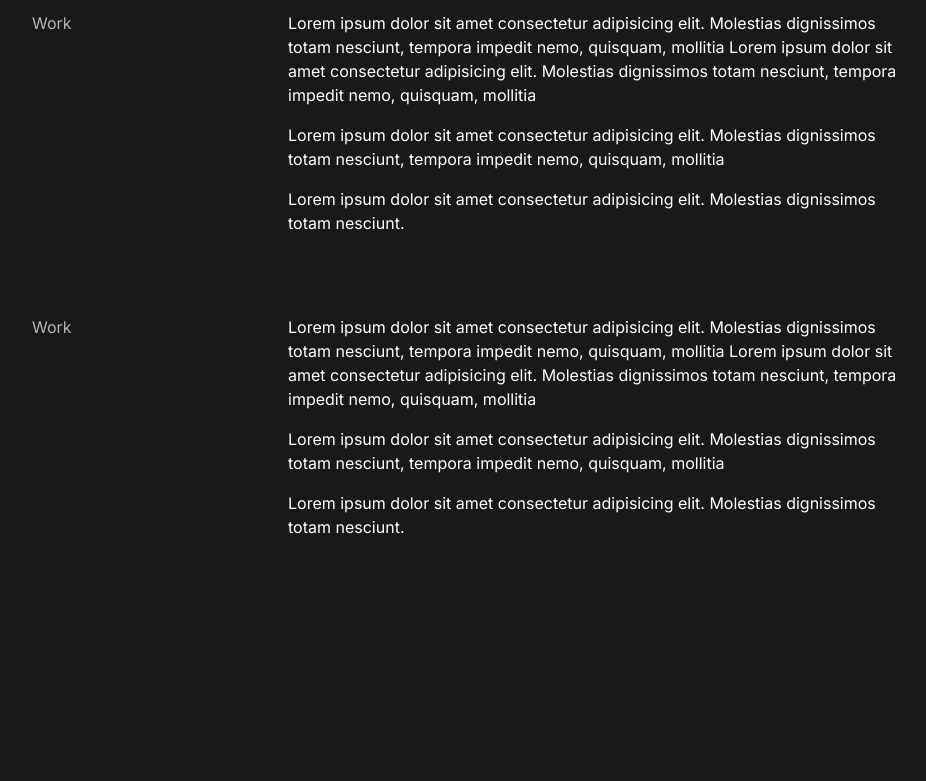
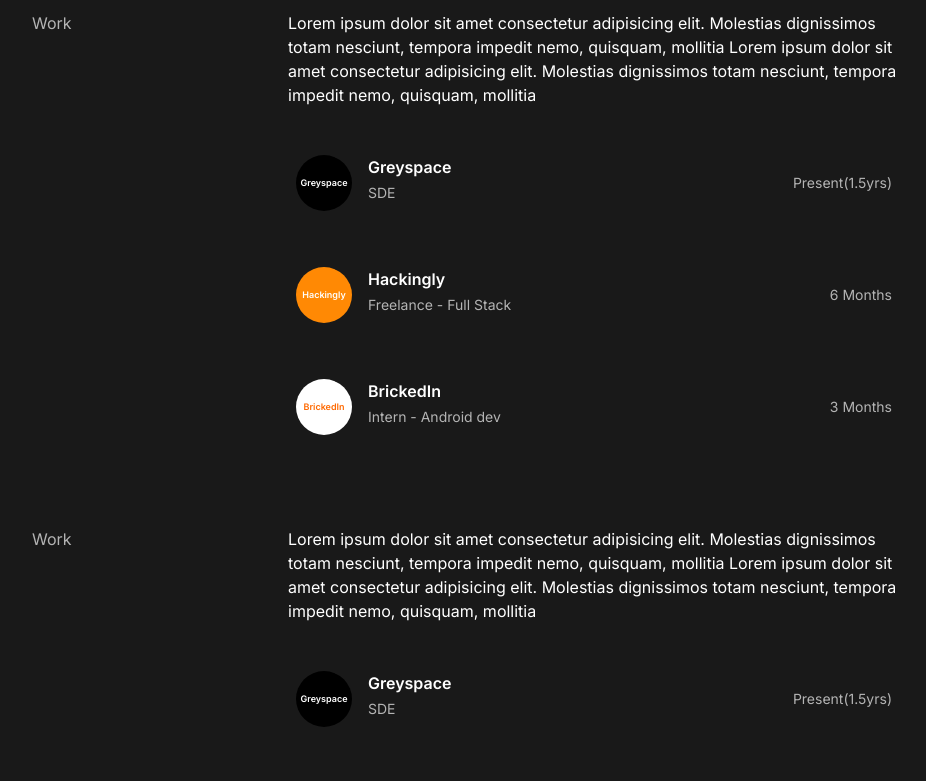
Before and after one commit to i-amansharma07/my-portfolio, a Next.js app: page /me in a window 1280 px wide. Shown: the part 900-1681 px from the top of the page, without its empty margins (174-1100 px from the left). Before the commit the page ends 1439 px from the top, so only its background shows below. Built offline with nearby package versions, Linux system fonts and the light colour scheme.

Commit message:
Build : Add Work card

```diff
--- a/src/app/me/page.tsx
+++ b/src/app/me/page.tsx
@@ -109,14 +109,11 @@ const WorkSection = () => {
           Lorem ipsum dolor sit amet consectetur adipisicing elit. Molestias
           dignissimos totam nesciunt, tempora impedit nemo, quisquam, mollitia
         </h1>
-        <h1>
-          Lorem ipsum dolor sit amet consectetur adipisicing elit. Molestias
-          dignissimos totam nesciunt, tempora impedit nemo, quisquam, mollitia
-        </h1>
-        <h1>
-          Lorem ipsum dolor sit amet consectetur adipisicing elit. Molestias
-          dignissimos totam nesciunt.
-        </h1>
+        <FlexColumn className="gap-4 mt-3 md:mt-5 flex-col-reverse">
+          {works.map((item) => (
+            <WorkCard key={item.name} work={item} />
+          ))}
+        </FlexColumn>
       </FlexColumn>
     </FlexRowToColumn>
   );
@@ -136,3 +133,63 @@ const MeSections = [
     component: WorkSection,
   },
 ];
+
+interface WorkCardType {
+  logo: string;
+  role: string;
+  name: string;
+  duration: string;
+  bgColor: string;
+  textColor: string;
+}
+
+const works: WorkCardType[] = [
+  {
+    logo: "https://internshala-uploads.internshala.com/logo/62e0e4c38530b1658905795.png.webp",
+    role: "Intern -  Android dev",
+    name: "BrickedIn",
+    duration: "3 Months",
+    bgColor: "bg-white",
+    textColor: "text-orange-500",
+  },
+  {
+    logo: "https://www.hackingly.in/_next/static/media/companyLogo.45fa23ea.png",
+    role: "Freelance - Full Stack",
+    name: "Hackingly",
+    duration: "6 Months",
+    bgColor: "bg-orange-400",
+    textColor: "text-white",
+  },
+  {
+    logo: "https://i0.wp.com/greyspacedigital.com/wp-content/uploads/2025/01/GS_Logo_White.png?fit=384%2C49&ssl=1",
+    role: "SDE",
+    name: "Greyspace",
+    duration: "Present(1.5yrs)",
+    bgColor: "bg-black",
+    textColor: "text-white",
+  },
+];
+
+//TODO - change the color on card while hover
+const WorkCard = ({ work }: { work: WorkCardType }) => {
+  return (
+    <div className="flex justify-between items-center py-3 px-2 hover:bg-gray-800 hover:shadow-2xl rounded-md transition-transform duration-300 transform hover:scale-110">
+      <div className="flex gap-4">
+        <div
+          className={`flex items-center justify-center rounded-full w-14 h-14 p-2  ${work.bgColor} `}
+        >
+          <h1 className={`${work.textColor} text-[9px] font-semibold`}>
+            {work.name}
+          </h1>
+        </div>
+        <div className="flex flex-col gap-1">
+          <h1 className={`font-semibold text-black dark:text-white`}>
+            {work.name}
+          </h1>
+          <h1 className={`${textLightDark} text-sm`}>{work.role}</h1>
+        </div>
+      </div>
+      <h1 className={`${textLightDark} text-sm`}>{work.duration}</h1>
+    </div>
+  );
+};
```
